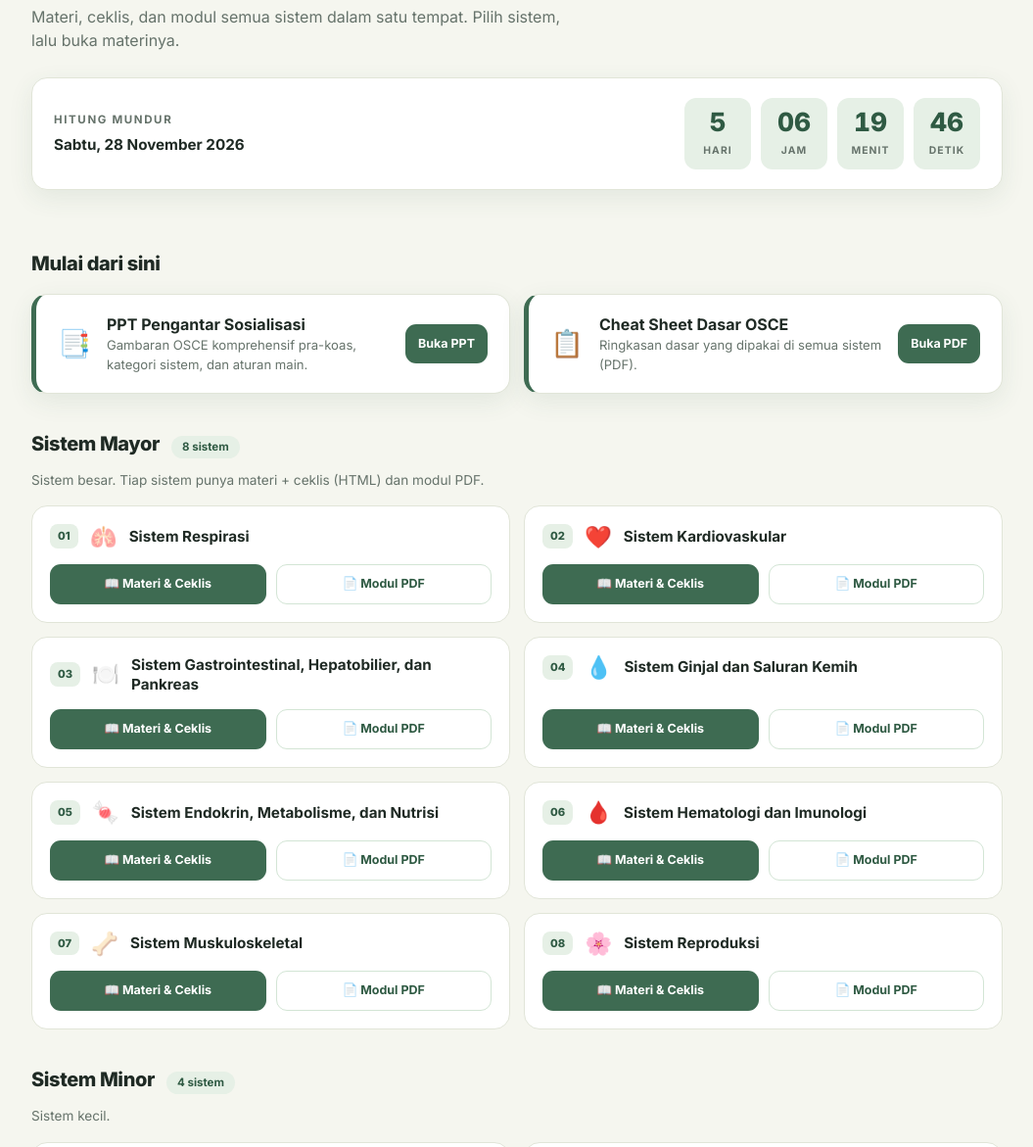
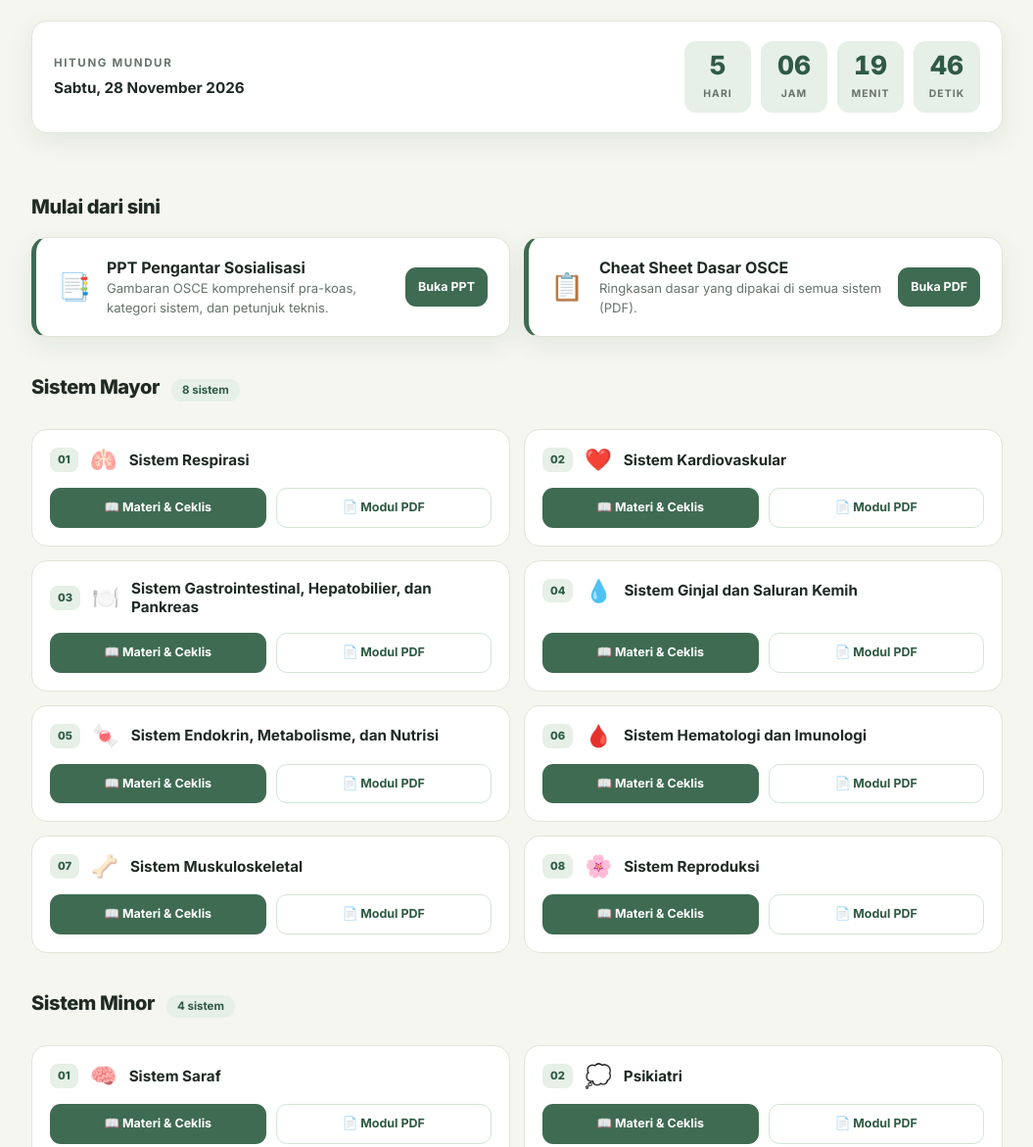
Before and after one commit to rose-max-heic/Ranger-OSCEKompre, a plain HTML site: page index.html in a window 1280 px wide. Shown: the part 209-1380 px from the top of the page at 98% size, without its empty margins (112-1167 px from the left). Drawn offline with Linux system fonts and the light colour scheme.

Commit message:
Update index.html

```diff
--- a/index.html
+++ b/index.html
@@ -124,7 +124,7 @@ footer b{color:var(--brand-ink)}
   <div class="hero">
     <span class="eyebrow">Pra-Koas</span>
     <h1>OSCE <em>Komprehensif</em></h1>
-    <p class="lead">Materi, ceklis, dan modul semua sistem dalam satu tempat. Pilih sistem, lalu buka materinya.</p>
+    <p class="lead"></p>
 
     <div class="cd">
       <div class="cd-label"><b>Hitung mundur</b><span id="cdMsg"></span></div>
@@ -144,7 +144,7 @@ footer b{color:var(--brand-ink)}
         <div class="ic">📑</div>
         <div class="tx">
           <h3>PPT Pengantar Sosialisasi</h3>
-          <p>Gambaran OSCE komprehensif pra-koas, kategori sistem, dan aturan main.</p>
+          <p>Gambaran OSCE komprehensif pra-koas, kategori sistem, dan petunjuk teknis.</p>
         </div>
         <a class="btn primary" href="https://docs.google.com/presentation/d/10_RDGrtC3WSkkJlrqDdwMhyhz5KnDyft/edit?usp=share_link&amp;ouid=108105653672754634167&amp;rtpof=true&amp;sd=true" target="_blank" rel="noopener">Buka PPT</a>
       </div>
@@ -160,7 +160,7 @@ footer b{color:var(--brand-ink)}
   </section>
 
   <section id="mayor">
-    <div class="sh"><h2>Sistem Mayor</h2><span class="ct">8 sistem</span><p>Sistem besar. Tiap sistem punya materi + ceklis (HTML) dan modul PDF.</p></div>
+    <div class="sh"><h2>Sistem Mayor</h2><span class="ct">8 sistem</span><p></p></div>
     <div class="grid">
       <article class="sys">
         <div class="sys-head"><span class="no">01</span><span class="ic">🫁</span><h3>Sistem Respirasi</h3></div>
@@ -222,7 +222,7 @@ footer b{color:var(--brand-ink)}
   </section>
 
   <section id="minor">
-    <div class="sh"><h2>Sistem Minor</h2><span class="ct">4 sistem</span><p>Sistem kecil.</p></div>
+    <div class="sh"><h2>Sistem Minor</h2><span class="ct">4 sistem</span><p></p></div>
     <div class="grid">
       <article class="sys">
         <div class="sys-head"><span class="no">01</span><span class="ic">🧠</span><h3>Sistem Saraf</h3></div>
@@ -257,7 +257,7 @@ footer b{color:var(--brand-ink)}
 
 </main>
 
-<footer><div class="wrap">Ranger HQ &nbsp;·&nbsp; <b>OSCE Komprehensif Pra-Koas</b><br/>Disusun dari checklist dan materi pribadi untuk belajar. Cek ulang dengan penguji dan panduan resmi.</div></footer>
+<footer><div class="wrap">Ranger HQ &nbsp;·&nbsp; <b>OSCE Komprehensif Pra-Koas</b><br/>Disusun dari checklist dan kumpulan materi untuk belajar. Cek ulang dengan arahan dan panduan resmi.</div></footer>
 
 <script>
 /* ───────── ATUR TANGGAL UJIAN DI SINI ─────────
```
